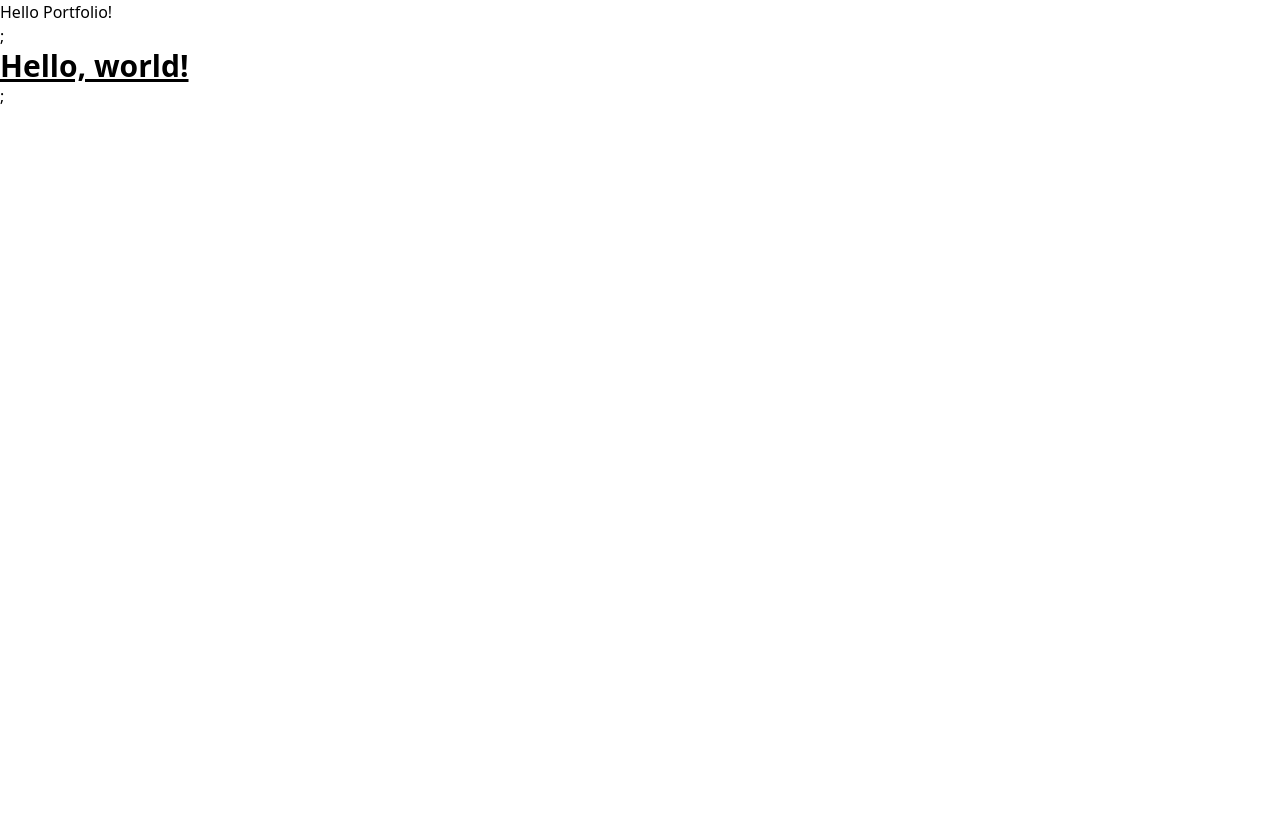
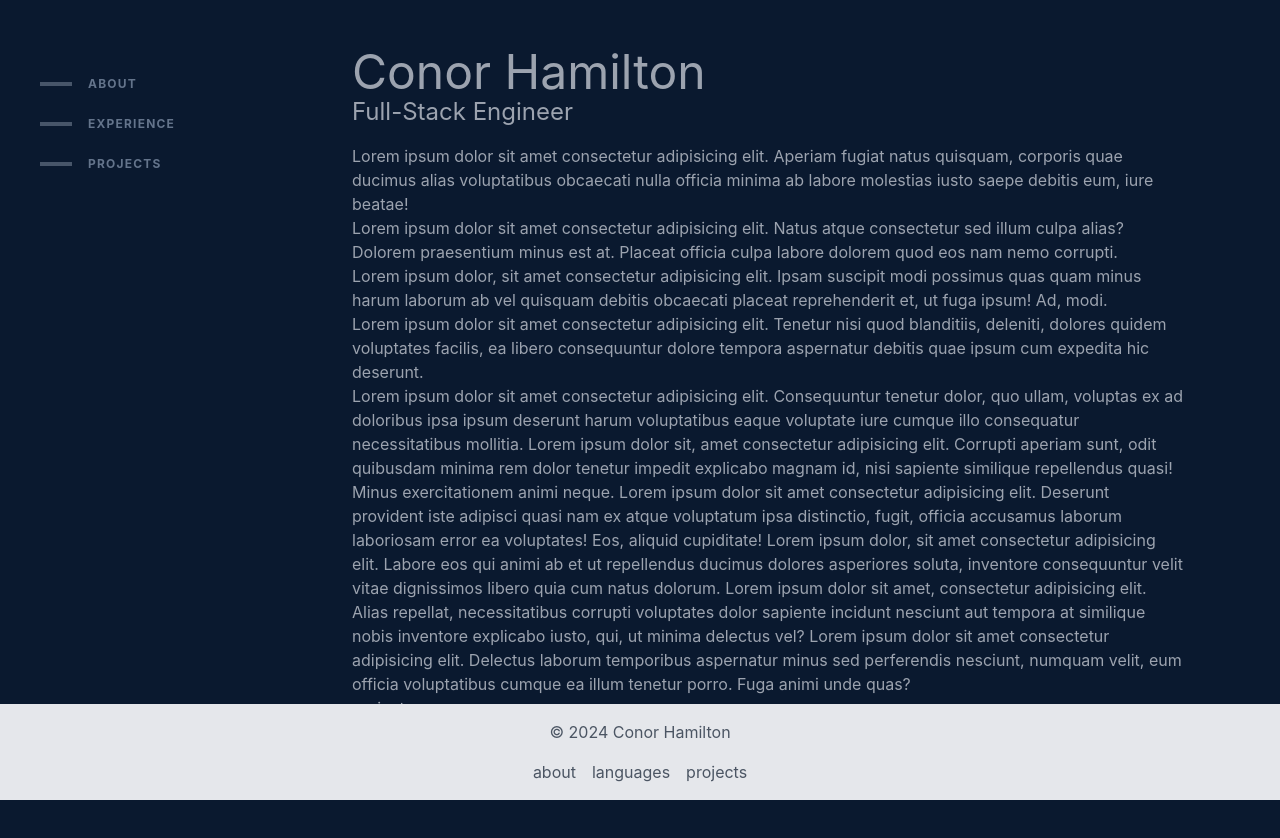
Before and after one commit to Conor-Hamilton/Portfolio, a React (Vite) app: page / in a window 1280 px wide. Shown: the top 838 px of the page. Before the commit the page ends 800 px from the top, so only its background shows below. Built offline with nearby package versions, Linux system fonts and the light colour scheme.

Commit message:
components setup, navbar created. Footer created. some styling

```diff
--- a/package.json
+++ b/package.json
@@ -9,11 +9,13 @@
   },
   "dependencies": {
     "react": "^18.2.0",
-    "react-dom": "^18.2.0"
+    "react-dom": "^18.2.0",
+    "react-scroll": "^1.9.0"
   },
   "devDependencies": {
     "@types/react": "^18.3.1",
     "@types/react-dom": "^18.3.0",
+    "@types/react-scroll": "^1.8.10",
     "@typescript-eslint/eslint-plugin": "^7.2.0",
     "@typescript-eslint/parser": "^7.2.0",
     "@vitejs/plugin-react": "^4.2.1",
--- a/src/App.tsx
+++ b/src/App.tsx
@@ -1,10 +1,27 @@
-function App() {
-  return <>
-   <h1>Hello Portfolio!</h1>;
+import React from "react";
+import Navbar from "./components/Navbar";
+import Footer from "./components/Footer";
+import About from "./components/About";
+import Projects from "./components/Projects";
+import Languages from "./components/Languages";
 
-  <h2 className="text-3xl font-bold underline">Hello, world!</h2>;
-  <h2> </h2>
-  </>
+export default function App() {
+  return (
+    <div className="flex flex-col min-h-screen w-full text-gray-400 bg-[#0a192f]">
+      <div className="flex flex-1">
+        <div className="w-64 min-w-[250px]">
+          <Navbar />
+        </div>
+
+        <div className="flex-1 px-6 py-12 md:px-12 lg:px-24">
+          <About />
+          <Languages />
+          <Projects />
+        </div>
+      </div>
+      <footer className="sticky bottom-0">
+        <Footer />
+      </footer>
+    </div>
+  );
 }
-
-export default App;
--- /dev/null
+++ b/src/components/About.tsx
@@ -0,0 +1,20 @@
+export default function About() {
+    return (
+        <div>
+            <h1 className="text-5xl">Conor Hamilton</h1>
+            <h2 className="text-2xl pb-4">Full-Stack Engineer</h2>
+            <p>
+                Lorem ipsum dolor sit amet consectetur adipisicing elit. Aperiam fugiat natus quisquam, corporis quae ducimus alias voluptatibus obcaecati nulla officia minima ab labore molestias iusto saepe debitis eum, iure beatae!
+            </p>
+            <p>
+                Lorem ipsum dolor sit amet consectetur adipisicing elit. Natus atque consectetur sed illum culpa alias? Dolorem praesentium minus est at. Placeat officia culpa labore dolorem quod eos nam nemo corrupti.
+            </p>
+            <p>
+                Lorem ipsum dolor, sit amet consectetur adipisicing elit. Ipsam suscipit modi possimus quas quam minus harum laborum ab vel quisquam debitis obcaecati placeat reprehenderit et, ut fuga ipsum! Ad, modi.
+            </p>
+            <p>
+                Lorem ipsum dolor sit amet consectetur adipisicing elit. Tenetur nisi quod blanditiis, deleniti, dolores quidem voluptates facilis, ea libero consequuntur dolore tempora aspernatur debitis quae ipsum cum expedita hic deserunt.
+            </p>
+        </div>
+    );
+}
--- /dev/null
+++ b/src/components/Footer.tsx
@@ -0,0 +1,16 @@
+import React from 'react';
+
+export default function Footer() {
+    return (
+        <footer className="bg-gray-200">
+            <div className="container mx-auto py-4 px-8">
+                <p className="text-center text-gray-600">&copy; {new Date().getFullYear()} Conor Hamilton</p>
+                <div className="flex justify-center mt-4">
+                    <a href="#about" className="mr-4 text-gray-600 hover:text-gray-800">about</a>
+                    <a href="#languages" className="mr-4 text-gray-600 hover:text-gray-800">languages</a>
+                    <a href="#projects" className="text-gray-600 hover:text-gray-800">projects</a>
+                </div>
+            </div>
+        </footer>
+    );
+}
--- /dev/null
+++ b/src/components/Languages.tsx
@@ -0,0 +1,5 @@
+export default function Languages () {
+    return (
+        <p>Lorem ipsum dolor sit amet consectetur adipisicing elit. Consequuntur tenetur dolor, quo ullam, voluptas ex ad doloribus ipsa ipsum deserunt harum voluptatibus eaque voluptate iure cumque illo consequatur necessitatibus mollitia. Lorem ipsum dolor sit, amet consectetur adipisicing elit. Corrupti aperiam sunt, odit quibusdam minima rem dolor tenetur impedit explicabo magnam id, nisi sapiente similique repellendus quasi! Minus exercitationem animi neque. Lorem ipsum dolor sit amet consectetur adipisicing elit. Deserunt provident iste adipisci quasi nam ex atque voluptatum ipsa distinctio, fugit, officia accusamus laborum laboriosam error ea voluptates! Eos, aliquid cupiditate! Lorem ipsum dolor, sit amet consectetur adipisicing elit. Labore eos qui animi ab et ut repellendus ducimus dolores asperiores soluta, inventore consequuntur velit vitae dignissimos libero quia cum natus dolorum. Lorem ipsum dolor sit amet, consectetur adipisicing elit. Alias repellat, necessitatibus corrupti voluptates dolor sapiente incidunt nesciunt aut tempora at similique nobis inventore explicabo iusto, qui, ut minima delectus vel? Lorem ipsum dolor sit amet consectetur adipisicing elit. Delectus laborum temporibus aspernatur minus sed perferendis nesciunt, numquam velit, eum officia voluptatibus cumque ea illum tenetur porro. Fuga animi unde quas?</p>
+    )
+}
--- /dev/null
+++ b/src/components/Navbar.tsx
@@ -0,0 +1,35 @@
+import React from "react";
+import { Link, animateScroll as scroll } from "react-scroll";
+
+export default function Navbar() {
+  return (
+    <nav className="nav hidden lg:block bg-[#0a192f] text-white sticky top-16 z-50 px-6 lg:px-10">
+      <ul className="mt-16 mx-auto max-w-lg">
+        <li>
+          <a className="group flex items-center py-3 active" href="#about">
+            <span className="nav-indicator mr-4 h-1 w-8 bg-slate-600 transition-all group-hover:w-16 group-hover:bg-slate-200 group-focus-visible:bg-slate-200"></span>
+            <span className="nav-text text-xs font-bold uppercase tracking-widest text-slate-500 group-hover:text-slate-200 group-focus-visible:text-slate-200">
+              About
+            </span>
+          </a>
+        </li>
+        <li>
+          <a className="group flex items-center py-3" href="#experience">
+            <span className="nav-indicator mr-4 h-1 w-8 bg-slate-600 transition-all group-hover:w-16 group-hover:bg-slate-200"></span>
+            <span className="nav-text text-xs font-bold uppercase tracking-widest text-slate-500 group-hover:text-slate-200">
+              Experience
+            </span>
+          </a>
+        </li>
+        <li>
+          <a className="group flex items-center py-3" href="#projects">
+            <span className="nav-indicator mr-4 h-1 w-8 bg-slate-600 transition-all group-hover:w-16 group-hover:bg-slate-200"></span>
+            <span className="nav-text text-xs font-bold uppercase tracking-widest text-slate-500 group-hover:text-slate-200">
+              Projects
+            </span>
+          </a>
+        </li>
+      </ul>
+    </nav>
+  );
+}
--- /dev/null
+++ b/src/components/Projects.tsx
@@ -0,0 +1,5 @@
+export default function Projects() {
+    return (
+        <p>projects</p>
+    )
+}
--- a/src/styles/index.css
+++ b/src/styles/index.css
@@ -1,3 +1,7 @@
+body {
+  font-family: "Inter", sans-serif;
+}
+
 
 
 
```
Also changed, not shown: 1 other file (tests, documents, lock files or other folders).
